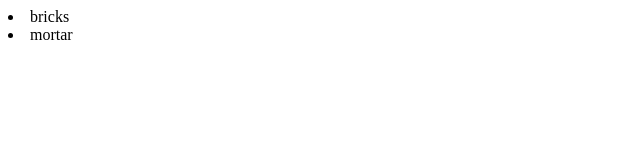
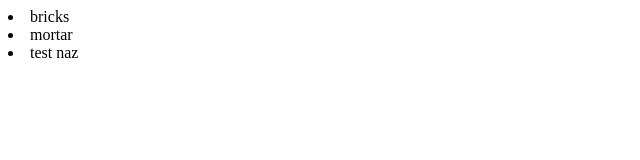
Before and after one commit to nazlamp/gitTutorial, a plain HTML site: page index.html in a window 1280 px wide. Shown: the full height of the page, 0-640 px from the left. Drawn offline with Linux system fonts and the light colour scheme.

Commit message:
editing index.html
saya baru tambah untuk rujukan

```diff
--- a/index.html
+++ b/index.html
@@ -8,6 +8,7 @@
 	<div>
 		<li>bricks</li>
 		<li>mortar</li>
+		<li>test naz</li>
 
 	</div>
 
```
